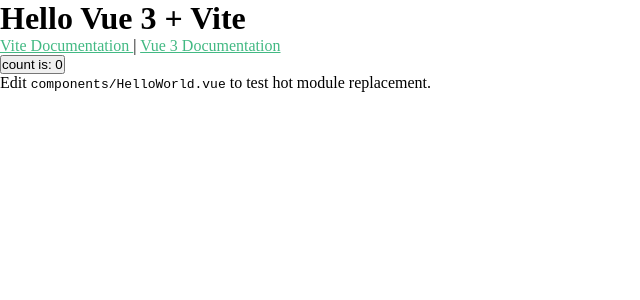
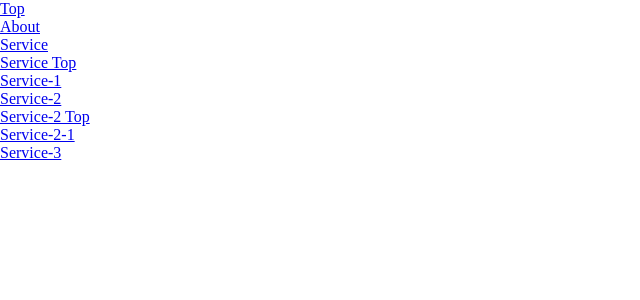
Before and after one commit to marbull/vue-drop-down-top, a Vue app: page / in a window 1280 px wide. Shown: the top 300 px of the page, without its empty margins (0-640 px from the left). Built offline with nearby package versions, Linux system fonts and the light colour scheme.

Commit message:
add: Header.vue

```diff
--- a/src/App.vue
+++ b/src/App.vue
@@ -1,7 +1,7 @@
 <template>
-  <HelloWorld msg="Hello Vue 3 + Vite" />
+  <Header />
 </template>
 
 <script setup>
-  import HelloWorld from './components/HelloWorld.vue';
+  import Header from './components/Header.vue';
 </script>
--- /dev/null
+++ b/src/components/Header.vue
@@ -0,0 +1,29 @@
+<template>
+  <header>
+    <nav>
+      <ul>
+        <li><a href="#">Top</a></li>
+        <li><a href="#">About</a></li>
+        <li class="has-child">
+          <a href="#">Service</a>
+          <ul>
+            <li><a href="#">Service Top</a></li>
+            <li><a href="#">Service-1</a></li>
+            <li class="has-child">
+              <a href="#">Service-2</a>
+              <ul>
+                <li><a href="#">Service-2 Top</a></li>
+                <li><a href="#">Service-2-1</a></li>
+              </ul>
+            </li>
+            <li><a href="#">Service-3</a></li>
+          </ul>
+        </li>
+      </ul>
+    </nav>
+  </header>
+</template>
+
+<script setup></script>
+
+<style scoped></style>
--- a/src/components/HelloWorld.vue
+++ /dev/null
@@ -1,35 +0,0 @@
-<template>
-  <h1>{{ msg }}</h1>
-
-  <p>
-    <a href="https://vitejs.dev/guide/features.html" target="_blank">
-      Vite Documentation
-    </a>
-    |
-    <a href="https://v3.vuejs.org/" target="_blank">Vue 3 Documentation</a>
-  </p>
-
-  <button type="button" @click="state.count++">
-    count is: {{ state.count }}
-  </button>
-  <p>
-    Edit
-    <code>components/HelloWorld.vue</code> to test hot module replacement.
-  </p>
-</template>
-
-<script setup>
-import { defineProps, reactive } from 'vue'
-
-defineProps({
-  msg: String
-})
-
-const state = reactive({ count: 0 })
-</script>
-
-<style scoped>
-a {
-  color: #42b983;
-}
-</style>
```
